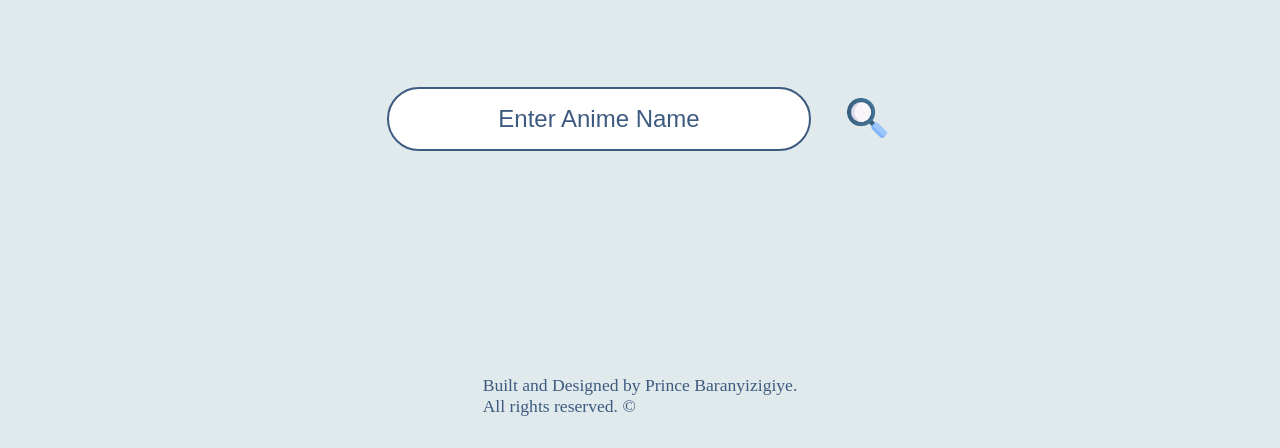
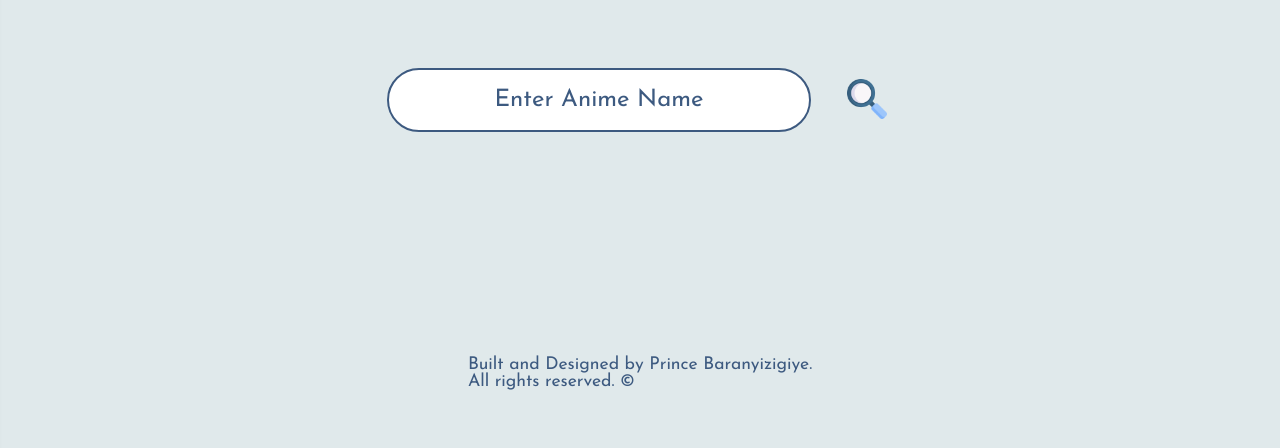
Before and after one commit to princebara/AniIndex, a plain HTML site: page index.html in a window 1280 px wide. Shown: the part 352-800 px from the top of the page. Drawn offline with Linux system fonts and the light colour scheme; the site is published under a folder, as on GitHub Pages, so addresses that start at the root find nothing.

Commit message:
Update style.css

```diff
--- a/style.css
+++ b/style.css
@@ -9,7 +9,7 @@
 
 @font-face {
         font-family: mainFont;
-        src: url(/media/font/Josefin_Sans/JosefinSans-VariableFont_wght.ttf) format("truetype");
+        src: url(media/font/Josefin_Sans/JosefinSans-VariableFont_wght.ttf) format("truetype");
         font-weight: normal;
         font-style: normal;
     }
```
